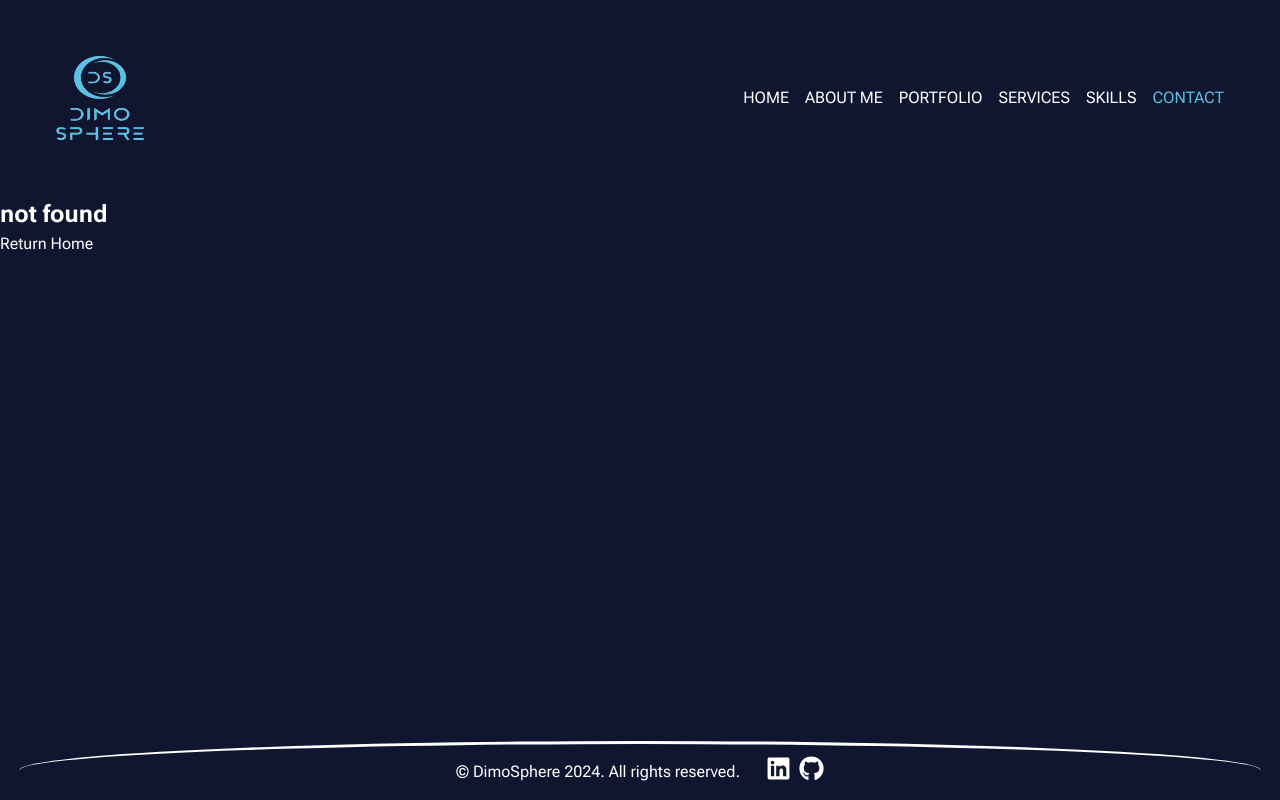
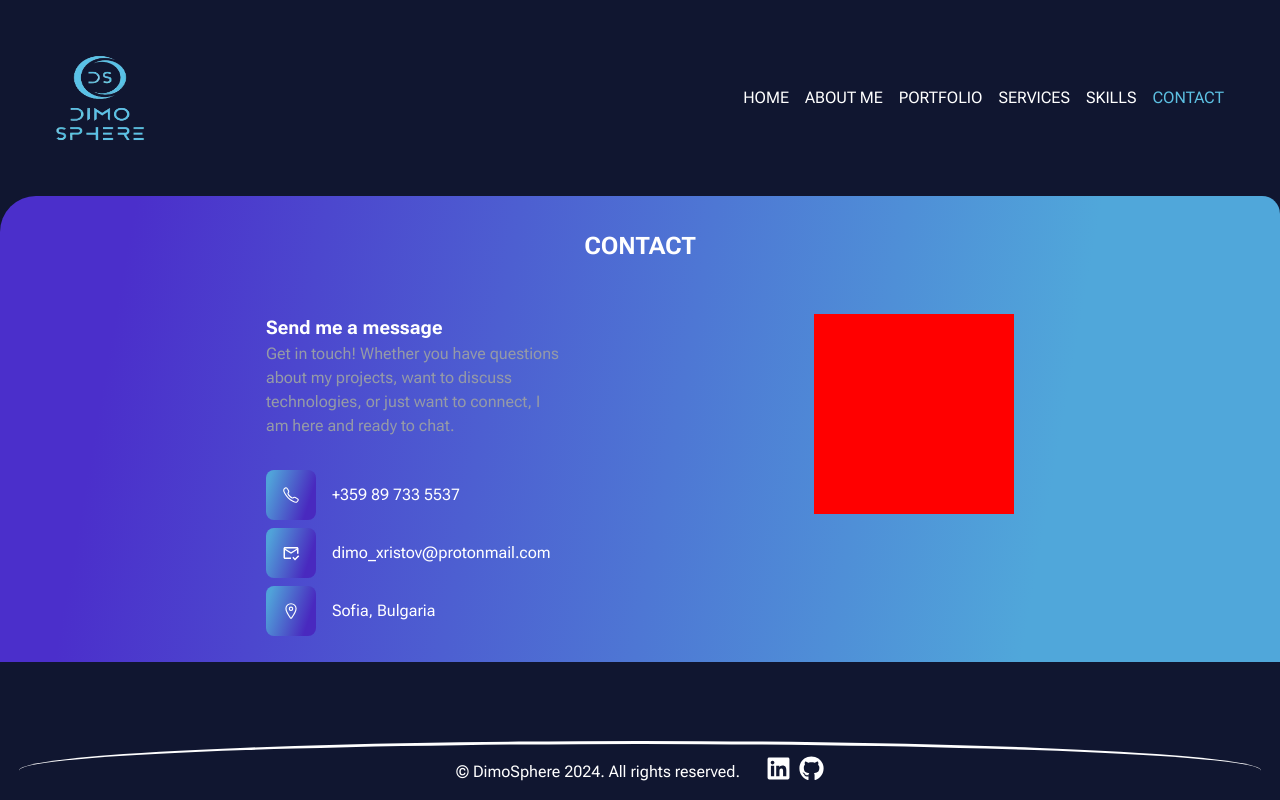
Before and after one commit to Dimo-Hristov/Personal-app, a Next.js app: page /contact in a window 1280 px wide. Before the commit this address had no page. Built offline with nearby package versions, Linux system fonts and the light colour scheme.

Commit message:
complete contacts structure and styles

```diff
--- /dev/null
+++ b/src/app/contact/contact.module.scss
@@ -0,0 +1,73 @@
+.contactPage {
+  margin-top: 40px;
+  margin: 0 auto;
+  border-radius: 36px 18px 0 0;
+  background: rgba(80, 167, 218, 0.7);
+  background: linear-gradient(
+    280deg,
+    rgba(80, 167, 218, 1) 19%,
+    rgba(75, 47, 203, 1) 90%
+  );
+
+  h1 {
+    padding-top: 32px;
+    text-align: center;
+  }
+
+  .infoWrapper {
+    display: flex;
+    flex-direction: row;
+    justify-content: space-evenly;
+    padding: 18px;
+    margin-top: 32px;
+
+    .infoSection {
+      .description {
+        max-width: 300px;
+        color: var(--gray-text-color);
+      }
+
+      .contactsWrapper {
+        margin-top: 32px;
+
+        div {
+          display: flex;
+          align-items: center;
+          margin-bottom: 8px;
+
+          a {
+            background: rgb(73, 41, 191);
+            background: linear-gradient(
+              288deg,
+              rgba(73, 41, 191, 1) 19%,
+              rgba(80, 162, 217, 1) 90%
+            );
+            border-radius: 8px;
+            padding: 16px;
+            display: flex;
+            align-items: center;
+            justify-content: center;
+            width: 50px;
+            height: 50px;
+
+            svg {
+              height: 50px;
+              width: 50px;
+            }
+          }
+
+          p {
+            margin-left: 16px;
+          }
+        }
+      }
+    }
+
+    .form {
+      border: 1px solid red;
+      width: 200px;
+      height: 200px;
+      background-color: red;
+    }
+  }
+}
--- /dev/null
+++ b/src/app/contact/page.tsx
@@ -0,0 +1,58 @@
+import styles from "./contact.module.scss";
+import { IoCallOutline, IoLocationOutline } from "react-icons/io5";
+import { MdOutlineMarkEmailRead } from "react-icons/md";
+import Link from "next/link";
+
+const contact = () => {
+  return (
+    <section className={styles.contactPage}>
+      <h1>CONTACT</h1>
+
+      <div className={styles.infoWrapper}>
+        <section className={styles.infoSection}>
+          <h3>Send me a message</h3>
+          <p className={styles.description}>
+            Get in touch! Whether you have questions about my projects, want to
+            discuss technologies, or just want to connect, I am here and ready
+            to chat.
+          </p>
+
+          <div className={styles.contactsWrapper}>
+            <div>
+              <Link href="tel:1234567890" className={styles.contactLink}>
+                <IoCallOutline />
+              </Link>
+              <p>+359 89 733 5537</p>
+            </div>
+
+            <div>
+              <Link
+                href="mailto:dimo_xristov@protonmail.com"
+                className={styles.contactLink}
+              >
+                <MdOutlineMarkEmailRead />
+              </Link>
+
+              <p> dimo_xristov@protonmail.com</p>
+            </div>
+
+            <div>
+              <Link
+                href="https://www.google.com/maps/place/Sofia/@42.6955288,23.2415468,12z/data=!3m1!4b1!4m6!3m5!1s0x40aa8682cb317bf5:0x400a01269bf5e60!8m2!3d42.6977082!4d23.3218675!16zL20vMGZ0ang?entry=ttu"
+                target="_blank"
+                className={styles.contactLink}
+              >
+                <IoLocationOutline />
+              </Link>
+              <p>Sofia, Bulgaria</p>
+            </div>
+          </div>
+        </section>
+
+        <section className={styles.form}></section>
+      </div>
+    </section>
+  );
+};
+
+export default contact;
```
